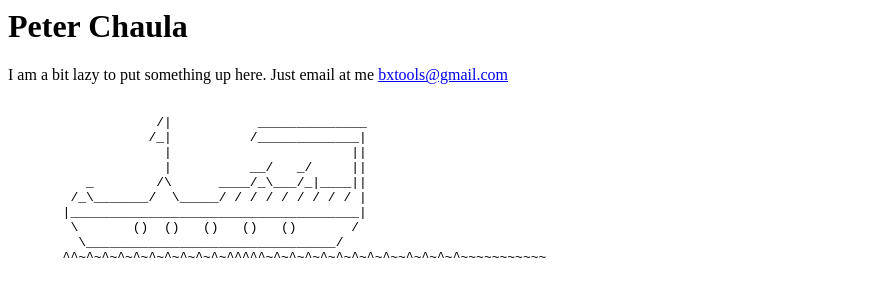
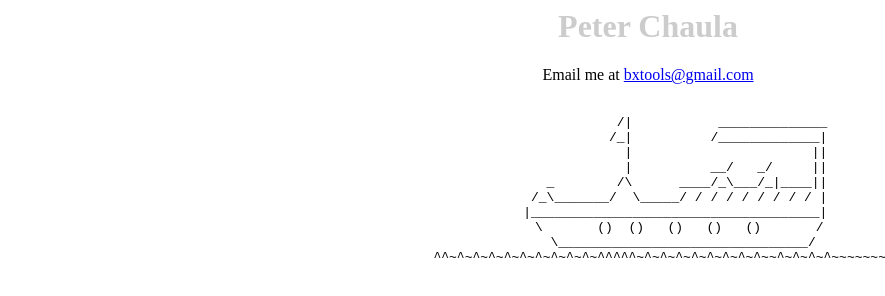
Before and after one commit to peterchaula/peterchaula.github.io, a plain HTML site: page index.html in a window 1280 px wide. Shown: the whole page, without its empty margins (0-885 px from the left). Drawn offline with Linux system fonts and the light colour scheme.

Commit message:
Update index.html

```diff
--- a/index.html
+++ b/index.html
@@ -1,10 +1,19 @@
 <html>
   <head>
     <title>Peter Chaula</title>
+    <style>
+      body{
+        width:100%;
+        text-align:center;
+      }
+      h1{
+        color:#ccc;
+      }
+    </style>
     </head>
   <body>
     <h1>Peter Chaula</h1>
-    <p>I am a bit lazy to put something up here. Just email at me <a href="mailto:bxtools@gmail.com">bxtools@gmail.com</a></p>
+    <p>Email me at <a href="mailto:bxtools@gmail.com">bxtools@gmail.com</a></p>
     <pre>
                    /|           ______________
                   /_|          /_____________|
```
